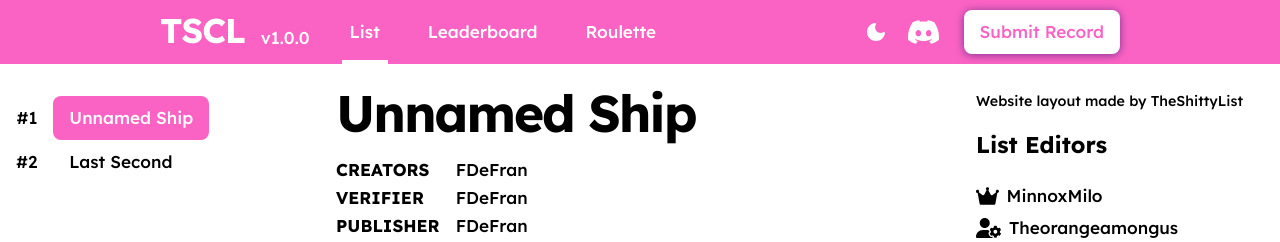
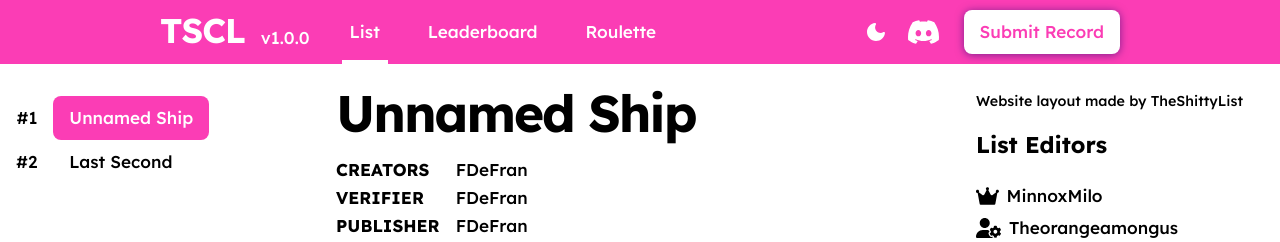
Before and after one commit to Theorangeamongus/The-Ship-Challenge-List, a plain HTML site: page index.html in a window 1280 px wide. Shown: the top 242 px of the page. Drawn offline with nearby package versions, Linux system fonts and the light colour scheme.

Commit message:
Update main.css

```diff
--- a/css/main.css
+++ b/css/main.css
@@ -3,7 +3,7 @@
     --color-on-background: black;
     --color-background-hover: #FA63C3;
     --color-on-background-hover: black;
-    --color-primary: #FA63C3;
+    --color-primary: #FB3DB5;
     --color-on-primary: white;
     --color-error: #de0000;
     --color-on-error: white;
```
